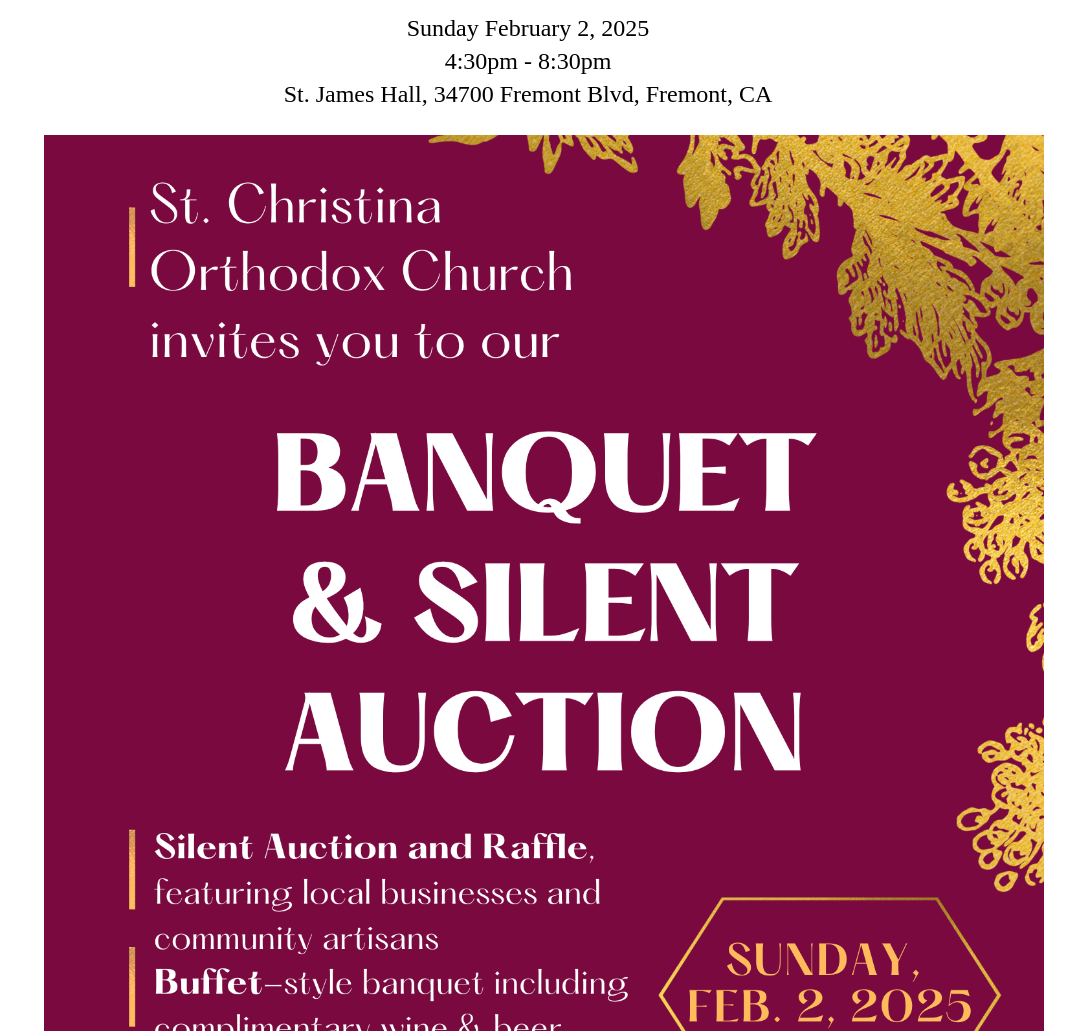
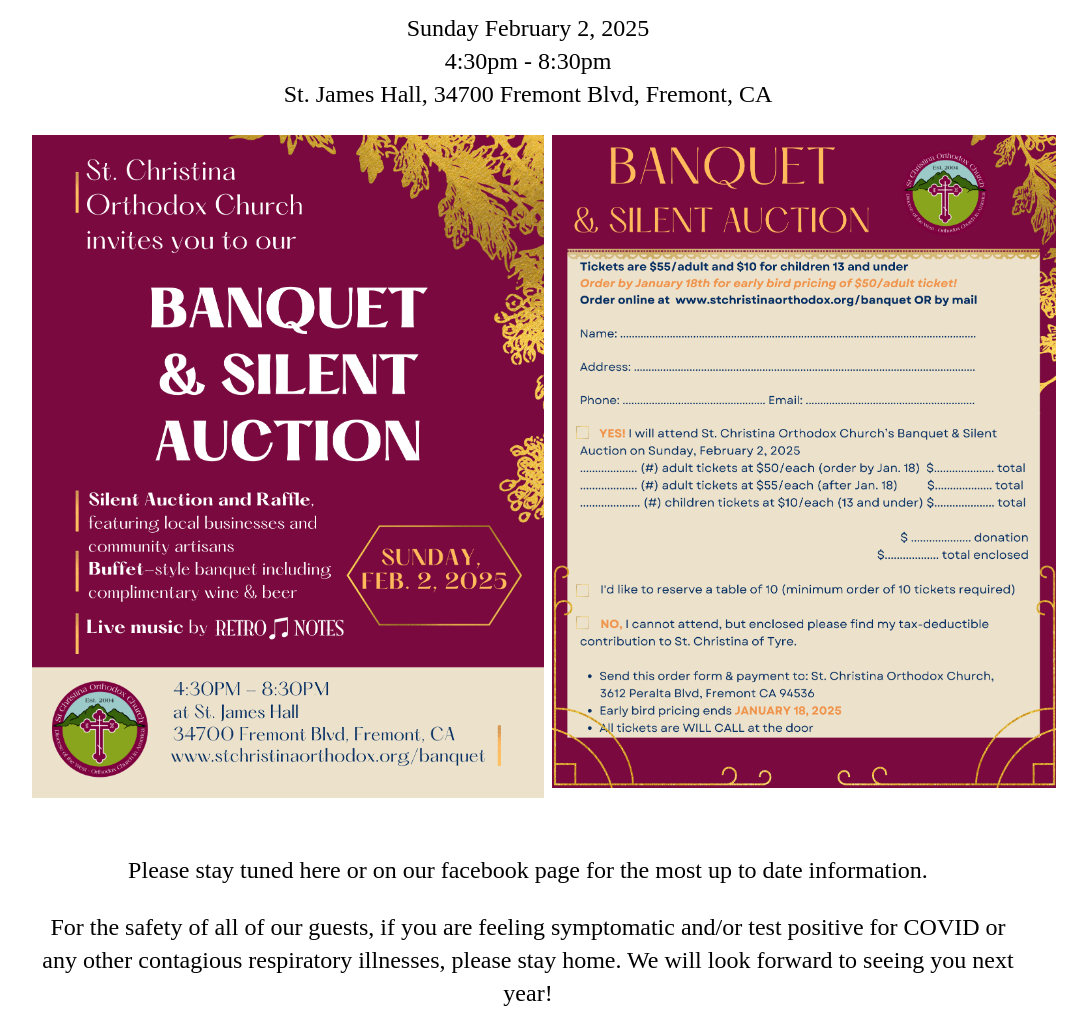
Before and after one commit to St-Christina/banquet-page, a website: page index.html in a window 1280 px wide. Shown: the part 660-1691 px from the top of the page, without its empty margins (96-1183 px from the left). Drawn offline with Linux system fonts and the light colour scheme; a web font is replaced by a local one.

Commit message:
Make flyer side-by-side on large screens

```diff
--- a/index.html
+++ b/index.html
@@ -167,6 +167,12 @@
 				font-size: 18pt;
 			}
 
+			section.flyer {
+				display: grid;
+				grid-template-columns: 50% auto;
+				column-gap: 0.5em;
+			}
+
 			/** Footer */
 			footer {
 				background-color: var(--red);
@@ -207,7 +213,7 @@
 					width: 90%;
 					margin-left: 5%;
 				}
-				section.offset, section.other, footer {
+				section.offset, section.other, section.flyer, footer {
 					grid-template-columns: 100%;
 					grid-template-rows: auto;
 				}
@@ -228,7 +234,7 @@
 					width: 80%;
 					margin-left: 10%;
 				}
-				section.offset, section.other, footer {
+				section.offset, section.other, section.flyer, footer {
 					grid-template-columns: 100%;
 					grid-template-rows: auto;
 				}
@@ -255,7 +261,7 @@
 				section.offset {
 					grid-template-columns: 80% auto;
 				}
-				section.other {
+				section.other, section.flyer {
 					grid-template-columns: 50% auto;
 				}
 				footer {
@@ -300,14 +306,14 @@
 					We're excited to celebrate our 21st Anniversary with you in 2025!
 				</p>
 				<p>
-					Our annual Banquet & Silent Auction raises funds to pay back our property loans and help us provide a permanent Orthodox presence in the Fremont area. We look forward to sharing a festive evening with delicious homemade food, drink, live music, and fellowship with you all!
+					Our annual Banquet & Silent Auction raises funds to pay back our property loans and helps us provide a permanent Orthodox presence in the Fremont area. We look forward to sharing a festive evening with delicious homemade food, drink, live music, and fellowship with everyone!
 				</p>
 			</header>
 			<!-- Main links to donate -->
 
 			<section class="offset">
 				<p>
-					Order tickets or make a tax-deductible donation <a href="https://giving.parishsoft.com/App/Form/38225440-952e-4f49-894e-cb3a70c1695b">HERE</a>
+					Order tickets or make a tax-deductible donation <a href="https://giving.parishsoft.com/App/Form/38225440-952e-4f49-894e-cb3a70c1695b">HERE</a>.
 				</p>
 
 			</section>
@@ -327,9 +333,9 @@
 						St. James Hall, 34700 Fremont Blvd, Fremont, CA
 					</p>
 				</article>
-				<section>
-					<img src="images/Flyer Front.png" alt="">
-					<img src="images/Flyer back.png" alt="">
+				<section class="flyer">
+					<img src="images/Flyer Front.png" alt="Front of 2025 Banquet Flyer">
+					<img src="images/Flyer back.png" alt="Back of 2025 Banquet Flyer">
 				</section>
 				<article>
 					<p>
```
